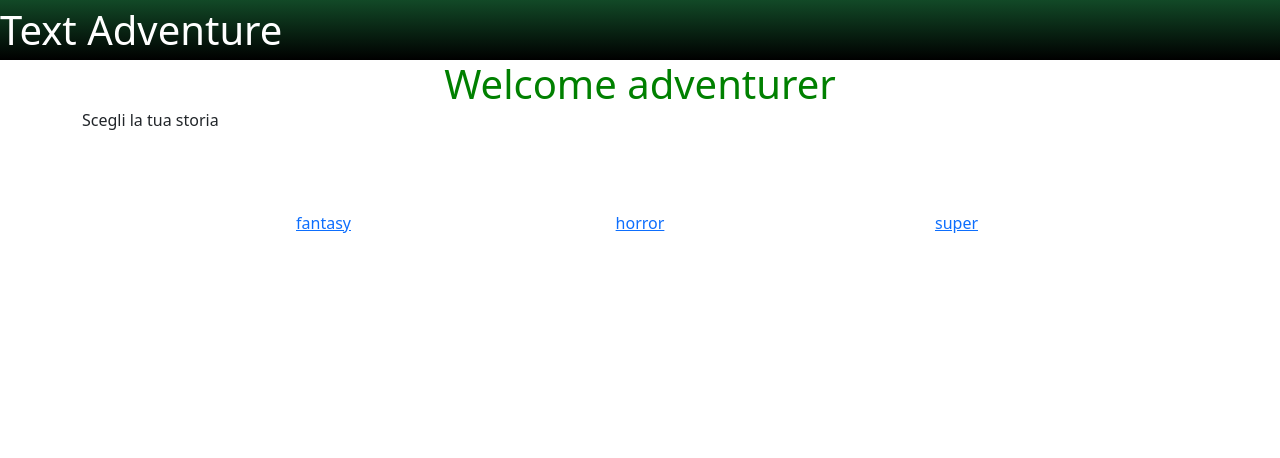
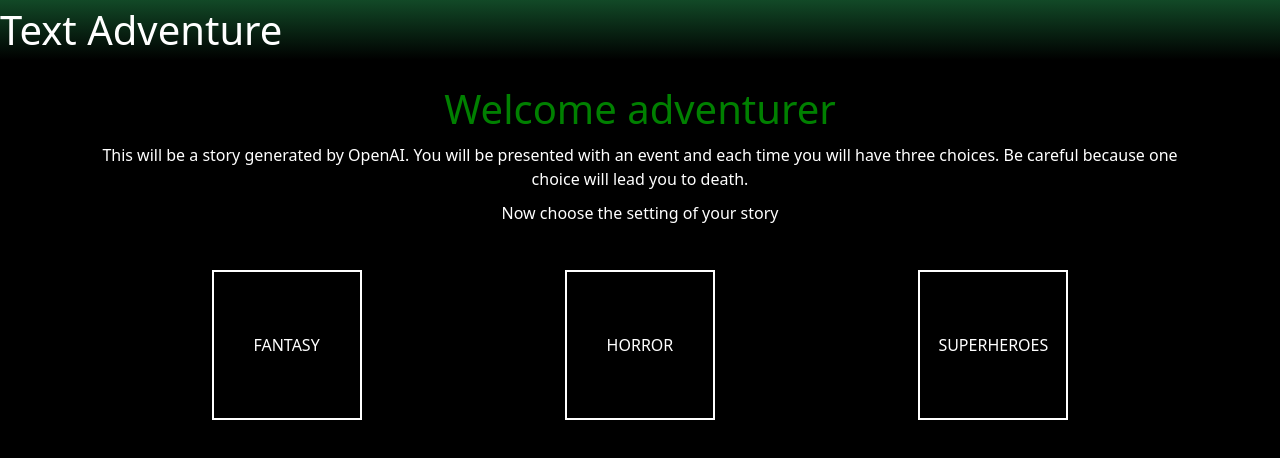
Before and after one commit to Luis-Mocha/ai-text-adventure, a Vue app: page / in a window 1280 px wide. Shown: the top 458 px of the page. Built offline with nearby package versions, Linux system fonts and the light colour scheme.

Commit message:
startin menu / transition background

```diff
--- a/src/pages/StartMenu.vue
+++ b/src/pages/StartMenu.vue
@@ -10,6 +10,29 @@
         created() {
         },
         methods: {
+            setBackground(x) {
+
+                const text = document.getElementById('presentation');
+                text.style.backgroundColor = "rgba(0, 0, 0, 0.7)";
+
+                const contentBackground = document.getElementById('content');
+
+                if (x === 'fantasy') {
+                    // console.log('fantasy');
+                    contentBackground.style.backgroundImage = "url('https://wallpapers-fenix.eu/full/210222/030317153.jpg')";
+                } else if (x === 'horror') {
+                    // console.log('ciao');
+                    contentBackground.style.backgroundImage = "url('https://images.unsplash.com/photo-1606639421367-97fba5c3833a?ixlib=rb-4.0.3&ixid=M3wxMjA3fDB8MHxleHBsb3JlLWZlZWR8NXx8fGVufDB8fHx8fA%3D%3D&w=1000&q=80')";
+                } else if (x === 'supereroi') {
+                    contentBackground.style.backgroundImage = "url('https://cdn.vox-cdn.com/thumbor/4OG-1TdCrPpLFW1Tte0IEjIriSw=/0x0:2040x1360/1200x675/filters:focal(857x517:1183x843)/cdn.vox-cdn.com/uploads/chorus_image/image/66663243/jbareham_200330_0988_comic_stores.0.jpg')";
+                }
+            },
+
+            clearBackground() {
+                const contentBackground = document.getElementById('content');
+
+                contentBackground.style.backgroundImage = "url('https://upload.wikimedia.org/wikipedia/commons/thumb/4/49/A_black_image.jpg/640px-A_black_image.jpg')";
+            }
 
         }
     }
@@ -18,43 +41,89 @@
 
 <template>
 
+    <div id="content" class="transition-background">
+
+        <div class="container">
+
+            <div id="presentation">
                 <h1 class="text-center">
                     Welcome adventurer
                 </h1>
 
-    <div class="container">
+                <p>
+                    This will be a story generated by OpenAI. You will be presented with an event and each time you will have three choices. Be careful because one choice will lead you to death.
+                </p>
 
-        <p>Scegli la tua storia</p>
+                <p>
+                    Now choose the setting of your story
+                </p>
 
-        <div class="menu-options d-flex justify-content-evenly my-3">
+            </div>
 
-            <router-link :to="{ name: 'playground', params: { genre: 'fantasy' } }" class="menu-option">
+            <div class="menu-options">
+
+                <router-link :to="{ name: 'playground', params: { genre: 'fantasy' } }" class="menu-option" @mouseover="setBackground('fantasy')" @mouseleave="clearBackground()">
                     fantasy
                 </router-link>
 
-            <router-link :to="{ name: 'playground', params: { genre: 'horror' } }" class="menu-option">
+                <router-link :to="{ name: 'playground', params: { genre: 'horror' } }" class="menu-option" @mouseover="setBackground('horror')" @mouseleave="clearBackground()">
                     horror
                 </router-link>
 
-            <router-link :to="{ name: 'playground', params: { genre: 'supereroi' } }" class="menu-option">
-                super
+                <router-link :to="{ name: 'playground', params: { genre: 'supereroi' } }" class="menu-option" @mouseover="setBackground('supereroi')" @mouseleave="clearBackground()">
+                    superheroes
                 </router-link>
 
             </div>
         </div>
 
-
+    </div>
 
   </template>
 
 <style lang="scss" scoped>
 @use '../style/main.scss';
 
+    #content {
+        background-color: black;
+        color: white;
+
+        min-height: calc(100vh - 60px);
+        padding: 20px 0;
+
+        // background-image: url('https://images.unsplash.com/photo-1606639421367-97fba5c3833a?ixlib=rb-4.0.3&ixid=M3wxMjA3fDB8MHxleHBsb3JlLWZlZWR8NXx8fGVufDB8fHx8fA%3D%3D&w=1000&q=80');
+        background-image: none;
+        background-repeat: no-repeat;
+        background-size: cover;
+        transition: 1s;
+    }
+
+    .container {
+
+        #presentation {
+
+            border-radius: 10px;
+            padding: 5px 0;
+
             h1 {
                 color: green;
             }
 
+            p {
+                text-align: center;
+                margin: 10px 0;
+            }
+        }
+
+        .menu-options {
+            // display: flex;
+            // flex-direction: column;
+            // align-items: center;
+
             .menu-option {
+                margin: auto;
+                margin-bottom: 10px;
+
                 border: 2px solid white;
                 width: 150px;
                 height: 150px;
@@ -62,9 +131,47 @@
                 align-items: center;
                 justify-content: center;
                 cursor: pointer;
+
+                text-decoration: none;
+                color: inherit;
+                text-transform: uppercase;
+
+
+            }
+
+        }
+
+    }
+
+    @media screen and (min-width: 768px) {
+        .menu-options {
+            margin: 30px auto 0;
+            width: 95%;
+            display: flex;
+            flex-direction: row;
+            justify-content: space-evenly;
+
+            // position: absolute;
+            // top: 50%;
+            // left: 50%;
+            // transform: translate(-50%, -50%);
+
+            .menu-option {
+                margin-bottom: 0;
+                filter: blur(1.3px);
+                    transition: 1.2s all;
+
                 &:hover {
-                background-color: darkcyan ;
+                    // background-color: darkcyan;
+                    filter: blur(0);
+                    background-color: rgba(0, 0, 0, 0.6);
+                }
             }
         }
 
+
+    }
+
+
+
 </style>
```
Lines whose indentation alone changed are shown as unchanged.
